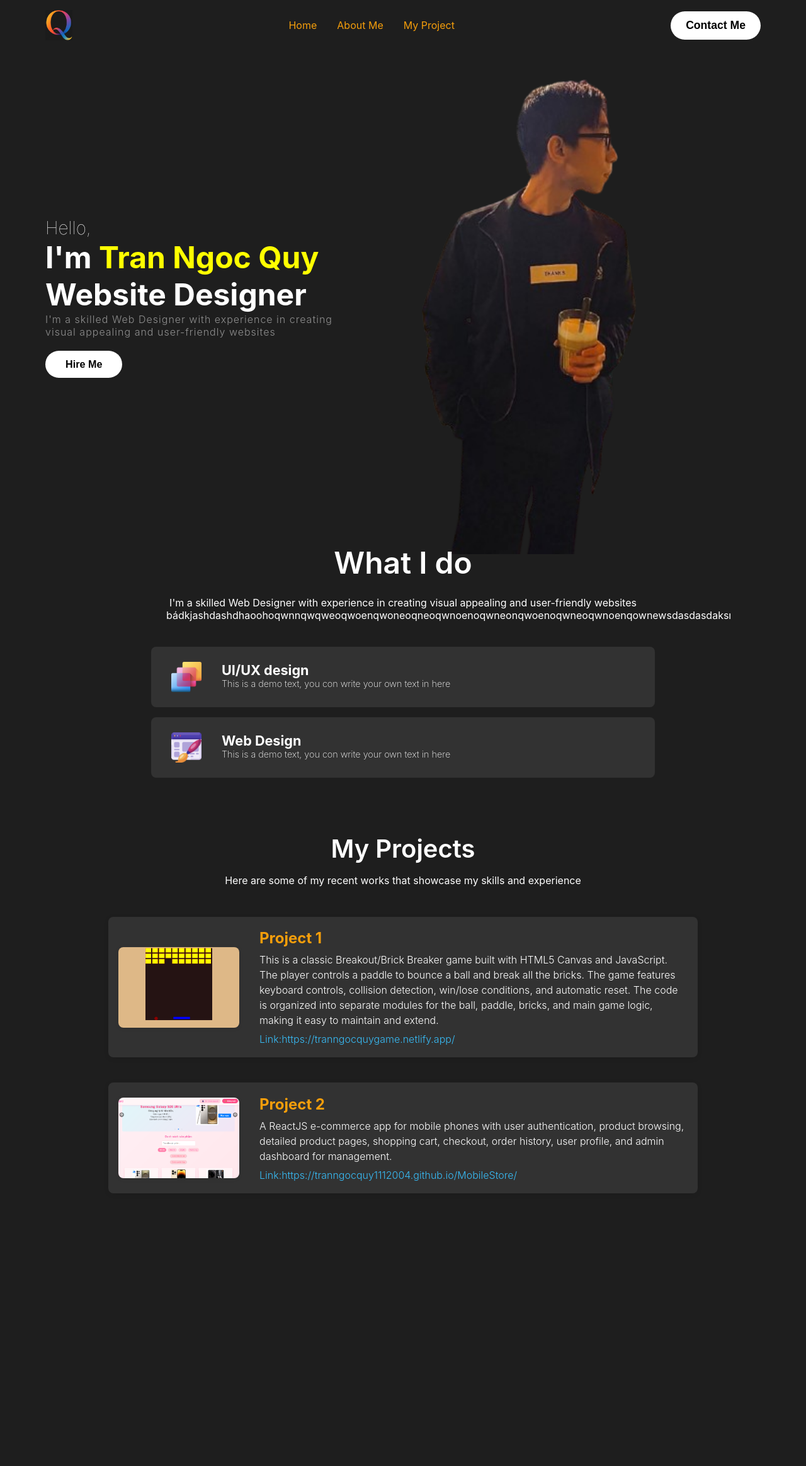
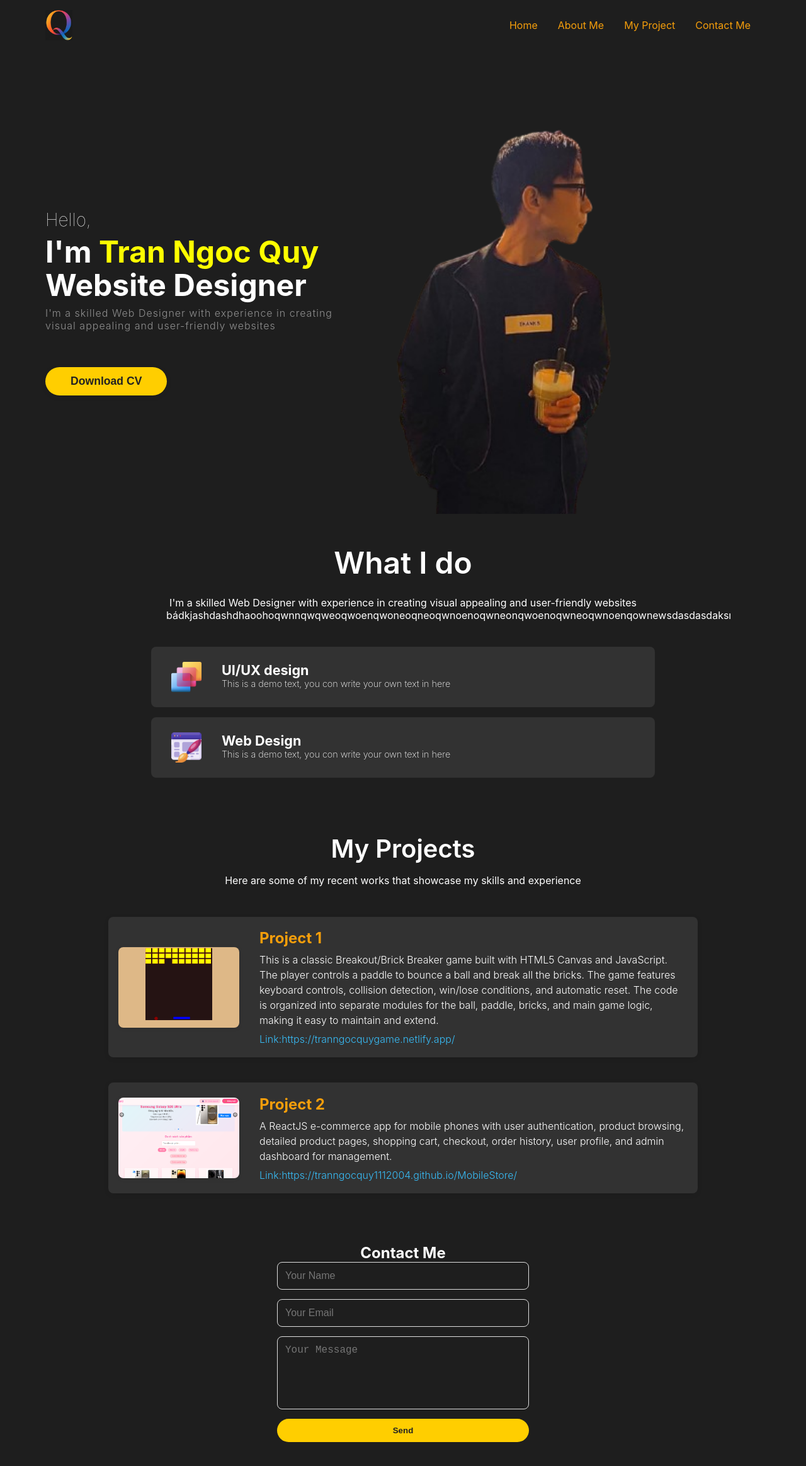
Before and after one commit to tranngocquy1112004/portfolio, a React (Create React App) app: page / in a window 1280 px wide. Shown: the whole page at 63% size. Before the commit the page ends 1935 px from the top, so only its background shows below. Built offline with nearby package versions, Linux system fonts and the light colour scheme.

Commit message:
Portfolio

```diff
--- a/package.json
+++ b/package.json
@@ -3,6 +3,7 @@
   "version": "0.1.0",
   "private": true,
   "dependencies": {
+    "@emailjs/browser": "^4.4.1",
     "@testing-library/dom": "^10.4.0",
     "@testing-library/jest-dom": "^6.6.3",
     "@testing-library/react": "^16.3.0",
--- a/src/App.css
+++ /dev/null
@@ -1,38 +0,0 @@
-.App {
-  text-align: center;
-}
-
-.App-logo {
-  height: 40vmin;
-  pointer-events: none;
-}
-
-@media (prefers-reduced-motion: no-preference) {
-  .App-logo {
-    animation: App-logo-spin infinite 20s linear;
-  }
-}
-
-.App-header {
-  background-color: #282c34;
-  min-height: 100vh;
-  display: flex;
-  flex-direction: column;
-  align-items: center;
-  justify-content: center;
-  font-size: calc(10px + 2vmin);
-  color: white;
-}
-
-.App-link {
-  color: #61dafb;
-}
-
-@keyframes App-logo-spin {
-  from {
-    transform: rotate(0deg);
-  }
-  to {
-    transform: rotate(360deg);
-  }
-}
--- a/src/App.jsx
+++ b/src/App.jsx
@@ -3,6 +3,7 @@ import Navbar from './components/Navbar/Navbar';
 import Intro from './components/Intro/Intro';
 import Skills from './components/Skills/Skill';
 import Project from './components/Project/Project';
+import Contact from './components/Contact/Contact';
 function App() {
   return (
     <Router>
@@ -11,6 +12,7 @@ function App() {
       <Intro />
       <Skills />
       <Project />
+      <Contact />
     </div>
     </Router>
   );
--- /dev/null
+++ b/src/components/Contact/Contact.css
@@ -0,0 +1,37 @@
+#contact {
+  padding: 40px 0;
+  text-align: center;
+}
+.contact-form {
+  max-width: 400px;
+  margin: 0 auto;
+  display: flex;
+  flex-direction: column;
+  gap: 15px;
+}
+.contact-form input,
+.contact-form textarea {
+  padding: 12px;
+  border-radius: 8px;
+  border: 1px solid #ddd;
+  font-size: 1rem;
+  resize: none;
+}
+.contact-form button {
+  background: #ffce00;
+  color: #222;
+  border: none;
+  border-radius: 2rem;
+  padding: 0.7rem 2rem;
+  font-weight: bold;
+  cursor: pointer;
+  transition: background 0.2s;
+}
+.contact-form button:hover {
+  background: #ffd84d;
+}
+.success-msg {
+  color: green;
+  margin-top: 10px;
+  font-size: 1rem;
+}
--- /dev/null
+++ b/src/components/Contact/Contact.jsx
@@ -0,0 +1,43 @@
+import React, { useRef, useState } from "react";
+import emailjs from "@emailjs/browser";
+import "./Contact.css";
+
+const Contact = () => {
+  const form = useRef();
+  const [done, setDone] = useState(false);
+
+  const sendEmail = (e) => {
+    e.preventDefault();
+    emailjs
+      .sendForm(
+        "service_mr1pbic",      // <-- Thay bằng Service ID của bạn
+        "template_sssy3kb",     // <-- Thay bằng Template ID của bạn
+        form.current,
+        "JJISXs9R39y0CNQMe"       // <-- Thay bằng Public Key của bạn
+      )
+      .then(
+        (result) => {
+          setDone(true);
+          form.current.reset();
+        },
+        (error) => {
+          alert("Gửi thất bại, vui lòng thử lại!");
+        }
+      );
+  };
+
+  return (
+    <section id="contact">
+      <h2>Contact Me</h2>
+      <form ref={form} onSubmit={sendEmail} className="contact-form">
+        <input type="text" name="name" placeholder="Your Name" required />
+        <input type="email" name="email" placeholder="Your Email" required />
+        <textarea name="message" rows="5" placeholder="Your Message" required />
+        <button type="submit">Send</button>
+        {done && <span className="success-msg">Thank you for your message!</span>}
+      </form>
+    </section>
+  );
+};
+
+export default Contact;
--- a/src/components/Intro/Intro.css
+++ b/src/components/Intro/Intro.css
@@ -4,6 +4,7 @@
     max-width: 75rem;
     margin: 0 auto;
     overflow: hidden;
+    position: relative;
 }
 .bg {
     position: absolute;
@@ -12,54 +13,122 @@
     right: 0;
     object-fit: cover;
     height: 100vh;
+    width: auto;
+    max-width: 100%;
 }
 .introContent {
     height: 100vh;
-    width: 100vw;
+    width: 100%;
     padding: 2rem;
     font-size: 3rem;
     font-weight: 700;
-    display:  flex;
+    display: flex;
     flex-direction: column;
     justify-content: center;
+    align-items: flex-start;
+    position: relative;
+    z-index: 1;
 }
 .hello {
     font-size: 1.75rem;
     font-weight: 100;
+    margin-bottom: 0.5rem;
 }
 .introName {
     color: yellow;
+}
+.introText {
+    margin-bottom: 0.5rem;
+    line-height: 1.1;
+    display: block;
 }
 .introPara {
     font-size: medium;
     font-weight: 300;
     color: rgb(143, 143, 143);
     letter-spacing: 1px;
+    max-width: 600px;
+    margin-bottom: 1.5rem;
 }
 .btn {
-    background-color: white;
-    margin: 1rem 0;
-    padding: 0.75rem 2rem; /* phóng to */
+    background-color: #ffce00;
+    margin: 2rem 0 0 0;
+    padding: 0.75rem 2.5rem;
     border: none;
     border-radius: 2rem;
     cursor: pointer;
-    font-size: 1.01rem;
+    font-size: 1.1rem;
     font-weight: bold;
-
+    transition: all 0.3s ease;
+    display: block;
+    align-self: left;
+    box-shadow: 0 2px 8px rgba(0,0,0,0.08);
 }
+.btn:hover {
+    transform: scale(1.07);
+    background-color: #ffd84d;
+}
+.btn a {
+    color: #222;
+    text-decoration: none;
+    font-weight: bold;
+    font-size: 1.1rem;
+    display: block;
+}
+/* Large screens */
+@media screen and (min-width: 1200px) {
+    .introContent {
+        font-size: 3rem;
+    }
+    .bg {
+        right: 0;
+    }
+}
+/* Medium screens */
+@media screen and (max-width: 1199px) {
+    .introContent {
+        font-size: 2.5rem;
+    }
+    .bg {
+        right: -5vw;
+    }
+}
+/* Tablets */
 @media screen and (max-width: 840px) {
+    .introContent {
+        font-size: 2rem;
+        padding: 1.5rem;
+        align-items: flex-start;
+    }
+    .btn {
+        font-size: 1rem;
+        padding: 0.7rem 2rem;
+    }
     .bg {
         right: -10vw;
-    }
-    .introContent {
-        font-size: 10vw;
-    }
-    .hello {
-        font-size: 4.5vw;
+        opacity: 0.8;
     }
 }
+/* Mobile devices */
 @media screen and (max-width: 480px) {
+    .introContent {
+        font-size: 1.2rem;
+        padding: 1rem;
+        align-items: flex-start;
+    }
+    .btn {
+        font-size: 0.95rem;
+        padding: 0.6rem 1.5rem;
+    }
     .bg {
-        right: -10vw;
+        right: -20vw;
+        opacity: 0.6;
     }
 }
+/* Small mobile devices */
+@media screen and (max-width: 360px) {
+    .btn {
+        font-size: 0.85rem;
+        padding: 0.5rem 1.1rem;
+    }
+}
--- a/src/components/Intro/Intro.jsx
+++ b/src/components/Intro/Intro.jsx
@@ -1,6 +1,7 @@
 import React from "react";
 import './Intro.css';
 import bg from '../../assets/bg.png'
+import cv from '../../assets/Tran-Ngoc-Quy-CV.pdf'
 import { Link } from "react-scroll";
 const Intro = () => {
     return (
@@ -9,7 +10,7 @@ const Intro = () => {
                 <span className="hello">Hello,</span>
                 <span className="introText">I'm <span className="introName">Tran Ngoc Quy</span> <br /> Website Designer</span>
                 <p className="introPara">I'm  a skilled Web Designer with experience in creating <br /> visual appealing and user-friendly websites</p>
-                <Link><button className="btn">Hire Me</button></Link>
+                <button className="btn"><a href={cv} download="Tran-Ngoc-Quy-CV.pdf">Download CV</a></button>
             </div>
             <img src={bg} alt="Profile" className="bg" />
         </section>
--- a/src/components/Navbar/Navbar.css
+++ b/src/components/Navbar/Navbar.css
@@ -17,6 +17,10 @@
     width: 2.7rem;
     height: 3rem;
     cursor: pointer;
+}
+.desktopMenu {
+    display: flex;
+    align-items: center;
 }
 .desktopMenuListItem {
     margin: 1rem;
@@ -44,3 +48,76 @@
     font-weight: bold;
 
 }
+.mobileMenuBtn {
+    display: none;
+    cursor: pointer;
+}
+.hamburger {
+    display: none;
+    flex-direction: column;
+    justify-content: space-between;
+    width: 30px;
+    height: 21px;
+}
+.hamburger span {
+    display: block;
+    height: 3px;
+    width: 100%;
+    background-color: #f59e0b;
+    border-radius: 3px;
+    transition: all 0.3s ease-in-out;
+}
+.hamburger.active span:nth-child(1) {
+    transform: translateY(9px) rotate(45deg);
+}
+.hamburger.active span:nth-child(2) {
+    opacity: 0;
+}
+.hamburger.active span:nth-child(3) {
+    transform: translateY(-9px) rotate(-45deg);
+}
+@media screen and (max-width: 768px) {
+    .navbar {
+        padding: 1rem;
+    }
+    .desktopMenu {
+        position: fixed;
+        top: 5rem;
+        right: -100%;
+        width: 100%;
+        height: calc(100vh - 5rem);
+        background: rgb(30, 30, 30);
+        flex-direction: column;
+        align-items: center;
+        justify-content: center;
+        transition: 0.3s ease-in-out;
+    }
+    .desktopMenu.active {
+        right: 0;
+    }
+    .desktopMenuListItem {
+        margin: 1.5rem 0;
+        font-size: 1.2rem;
+    }
+    .mobileMenuBtn {
+        display: block;
+    }
+    .hamburger {
+        display: flex;
+    }
+    .desktopMenuBtn {
+        display: none;
+    }
+}
+@media screen and (max-width: 480px) {
+    .navbar {
+        padding: 0.5rem;
+    }
+    .logo {
+        width: 2.2rem;
+        height: 2.5rem;
+    }
+    .desktopMenuListItem {
+        font-size: 1.1rem;
+    }
+}
--- a/src/components/Navbar/Navbar.jsx
+++ b/src/components/Navbar/Navbar.jsx
@@ -1,4 +1,4 @@
-import React, { useEffect } from "react";
+import React, { useEffect, useState } from "react";
 import './Navbar.css'
 import logo from '../../assets/logo.png'
 import { NavLink, useLocation } from "react-router-dom";
@@ -15,23 +15,39 @@ const scrollToSection = (section) => {
 
 const Navbar = () => {
   const location = useLocation();
+  const [isMenuOpen, setIsMenuOpen] = useState(false);
 
   useEffect(() => {
     if (location.pathname === "/home") scrollToSection("intro");
     if (location.pathname === "/aboutme") scrollToSection("skills");
     if (location.pathname === "/myproject") scrollToSection("projects");
+    if (location.pathname === "/contact") scrollToSection("contact");
   }, [location.pathname]);
+
+  const toggleMenu = () => {
+    setIsMenuOpen(!isMenuOpen);
+  };
 
   return (
     <nav className="navbar">
       <img className="logo" src={logo} alt="" />
-      <div className="desktopMenu">
-        <NavLink className="desktopMenuListItem" to="/home">Home</NavLink>
-        <NavLink className="desktopMenuListItem" to="/aboutme">About Me</NavLink>
-        <NavLink className="desktopMenuListItem" to="/myproject">My Project</NavLink>
-        {/* <Link className="desktopMenuListItem" to="/" spy={true} smooth={true}>Clients</Link>  */}
+
+      <div className="mobileMenuBtn" onClick={toggleMenu}>
+        <div className={`hamburger ${isMenuOpen ? 'active' : ''}`}>
+          <span></span>
+          <span></span>
+          <span></span>
+        </div>
       </div>
-      <button className="desktopMenuBtn">Contact Me</button>
+
+      <div className={`desktopMenu ${isMenuOpen ? 'active' : ''}`}>
+        <NavLink className="desktopMenuListItem" to="/home" onClick={() => setIsMenuOpen(false)}>Home</NavLink>
+        <NavLink className="desktopMenuListItem" to="/aboutme" onClick={() => setIsMenuOpen(false)}>About Me</NavLink>
+        <NavLink className="desktopMenuListItem" to="/myproject" onClick={() => setIsMenuOpen(false)}>My Project</NavLink>
+        <NavLink className="desktopMenuListItem" to="/contact" onClick={() => setIsMenuOpen(false)}>Contact Me</NavLink>
+
+      </div>
+
     </nav>
   )
 }
```
Also changed, not shown: 2 other files (tests, documents, lock files or other folders).
